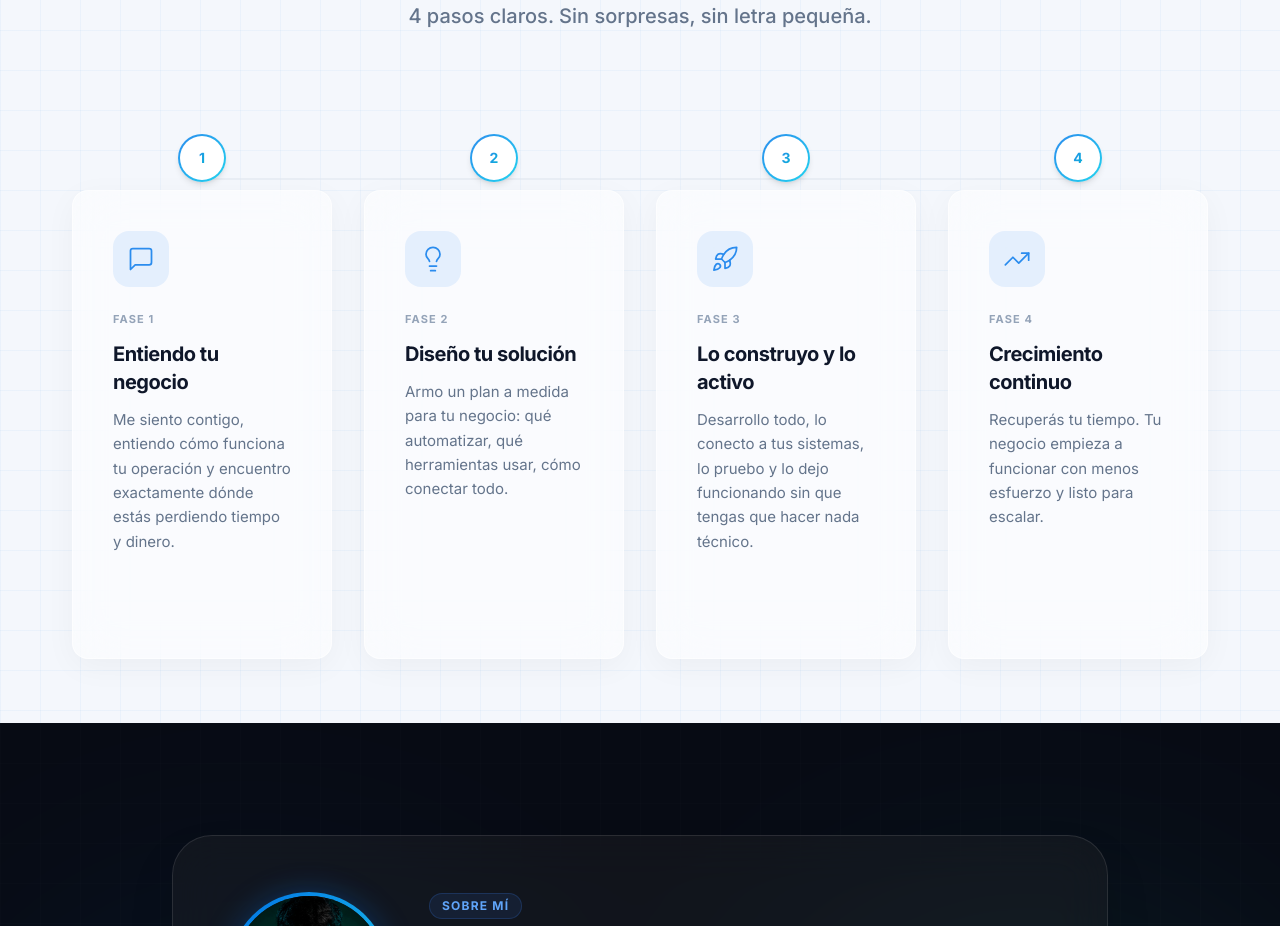
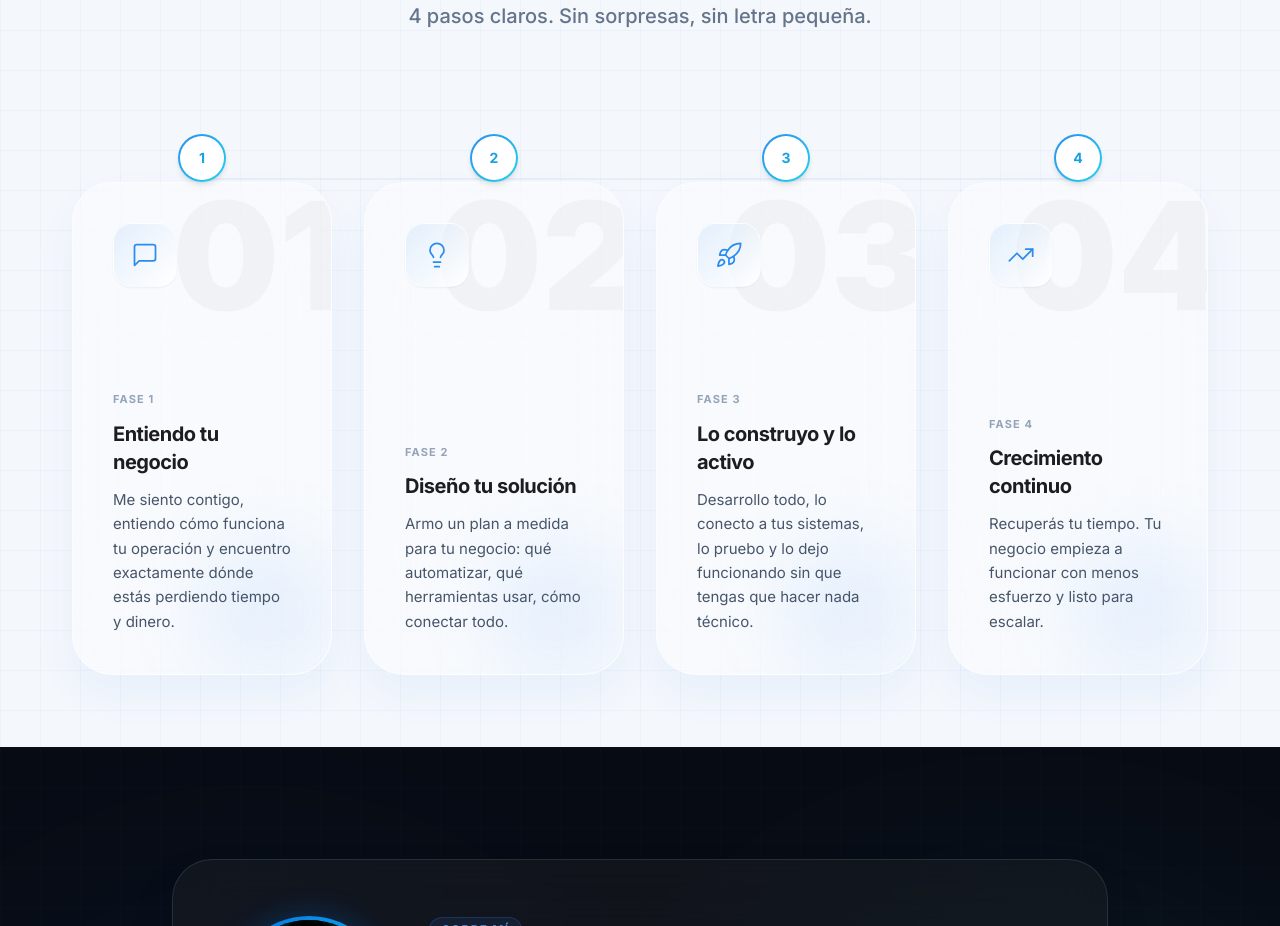
Before and after one commit to Jotica69/web-jonathan, a Next.js app: page / in a window 1280 px wide. Shown: the part 5340-6266 px from the top of the page. Built offline with nearby package versions, Linux system fonts and the light colour scheme.

Commit message:
Redesign roadmap cards to magazine style: rounded-[2.5rem], watermark numbers, glow blobs, gradient icons, flex layout, subtle hover lifts

```diff
--- a/app/page.tsx
+++ b/app/page.tsx
@@ -432,14 +432,14 @@ export default function Home() {
                 <h2 className="text-4xl md:text-5xl lg:text-6xl font-semibold mb-6 text-slate-900 tracking-tighter">Así funciona el proceso</h2>
                 <p className="text-lg md:text-xl text-slate-500 font-medium max-w-2xl mx-auto">4 pasos claros. Sin sorpresas, sin letra pequeña.</p>
             </div>
-            <div className="grid grid-cols-1 md:grid-cols-2 lg:grid-cols-4 gap-6 md:gap-8 reveal-on-scroll relative">
+            <div className="grid grid-cols-1 md:grid-cols-2 lg:grid-cols-4 gap-6 md:gap-8 reveal-on-scroll relative items-stretch">
                 {/* Línea conectora animada (solo desktop) */}
                 <div className="hidden lg:block absolute top-[3.25rem] left-[12%] w-[76%] h-[2px] bg-slate-200/60 rounded-full overflow-hidden">
                     <div className="w-full h-full bg-gradient-to-r from-transparent via-[#2b8cee] to-transparent opacity-60 animate-[shimmer_3s_infinite]"></div>
                 </div>
 
                 {/* Fase 1 */}
-                <div className="relative pt-10 md:pt-0 group" style={{ transitionDelay: '0ms' }}>
+                <div className="relative pt-10 md:pt-0 h-full group" style={{ transitionDelay: '0ms' }}>
                     <div className="relative z-10 mx-auto lg:mx-0 lg:absolute lg:top-8 lg:left-1/2 lg:-translate-x-1/2 lg:-translate-y-1/2 w-fit mb-6 lg:mb-0">
                         <div className="w-12 h-12 rounded-full bg-gradient-to-br from-[#2b8cee] to-cyan-400 p-[2px] shadow-md group-hover:shadow-[0_0_20px_rgba(43,140,238,0.3)] transition-shadow duration-500">
                             <div className="w-full h-full rounded-full bg-white flex items-center justify-center">
@@ -447,18 +447,24 @@ export default function Home() {
                             </div>
                         </div>
                     </div>
-                    <div className="bg-white/50 backdrop-blur-xl rounded-2xl p-8 md:p-10 border border-white/60 shadow-[0_8px_32px_rgba(0,0,0,0.04)] hover:bg-white/70 hover:shadow-[0_20px_40px_rgba(43,140,238,0.1)] hover:-translate-y-3 hover:border-[#2b8cee]/20 transition-all duration-500 ease-out lg:mt-16 text-center lg:text-left h-full">
-                        <div className="w-14 h-14 rounded-2xl bg-[#2b8cee]/10 flex items-center justify-center mb-6 mx-auto lg:mx-0 group-hover:scale-110 group-hover:bg-[#2b8cee]/15 transition-all duration-300">
+                    <div className="relative h-full flex flex-col p-8 md:p-10 bg-white/40 backdrop-blur-3xl rounded-[2.5rem] border border-white/50 shadow-[0_20px_40px_rgba(0,113,227,0.05)] hover:bg-white/50 hover:shadow-[0_20px_40px_rgba(43,140,238,0.1)] hover:-translate-y-2 transition-all duration-500 group/card overflow-hidden lg:mt-14">
+                        <div className="absolute -top-10 -right-4 text-[150px] font-black text-black/[0.03] pointer-events-none group-hover/card:scale-110 transition-transform duration-700">01</div>
+                        <div className="absolute bottom-0 right-0 w-32 h-32 bg-[#2b8cee]/10 rounded-full blur-[40px] group-hover/card:bg-[#2b8cee]/20 transition-all duration-700"></div>
+
+                        <div className="w-16 h-16 rounded-[1.2rem] bg-gradient-to-br from-[#2b8cee]/10 to-white flex items-center justify-center shadow-sm border border-white/60 mb-auto relative z-10">
                             <MessageSquare className="w-7 h-7 text-[#2b8cee]" strokeWidth={1.5} />
                         </div>
-                        <div className="text-[11px] uppercase tracking-widest font-bold text-slate-400 mb-3">Fase 1</div>
-                        <h4 className="font-bold text-slate-900 text-xl mb-3 tracking-tight">Entiendo tu negocio</h4>
-                        <p className="text-slate-500 text-[15px] leading-relaxed">Me siento contigo, entiendo cómo funciona tu operación y encuentro exactamente dónde estás perdiendo tiempo y dinero.</p>
+
+                        <div className="mt-12 relative z-10">
+                            <div className="text-[11px] uppercase tracking-widest font-bold text-slate-400 mb-3">Fase 1</div>
+                            <h4 className="font-bold text-[#1d1d1f] text-xl mb-3 tracking-tight">Entiendo tu negocio</h4>
+                            <p className="text-slate-600 text-[15px] leading-relaxed">Me siento contigo, entiendo cómo funciona tu operación y encuentro exactamente dónde estás perdiendo tiempo y dinero.</p>
+                        </div>
                     </div>
                 </div>
 
                 {/* Fase 2 */}
-                <div className="relative pt-10 md:pt-0 group" style={{ transitionDelay: '150ms' }}>
+                <div className="relative pt-10 md:pt-0 h-full group" style={{ transitionDelay: '150ms' }}>
                     <div className="relative z-10 mx-auto lg:mx-0 lg:absolute lg:top-8 lg:left-1/2 lg:-translate-x-1/2 lg:-translate-y-1/2 w-fit mb-6 lg:mb-0">
                         <div className="w-12 h-12 rounded-full bg-gradient-to-br from-[#2b8cee] to-cyan-400 p-[2px] shadow-md group-hover:shadow-[0_0_20px_rgba(43,140,238,0.3)] transition-shadow duration-500">
                             <div className="w-full h-full rounded-full bg-white flex items-center justify-center">
@@ -466,18 +472,24 @@ export default function Home() {
                             </div>
                         </div>
                     </div>
-                    <div className="bg-white/50 backdrop-blur-xl rounded-2xl p-8 md:p-10 border border-white/60 shadow-[0_8px_32px_rgba(0,0,0,0.04)] hover:bg-white/70 hover:shadow-[0_20px_40px_rgba(43,140,238,0.1)] hover:-translate-y-3 hover:border-[#2b8cee]/20 transition-all duration-500 ease-out lg:mt-16 text-center lg:text-left h-full">
-                        <div className="w-14 h-14 rounded-2xl bg-[#2b8cee]/10 flex items-center justify-center mb-6 mx-auto lg:mx-0 group-hover:scale-110 group-hover:bg-[#2b8cee]/15 transition-all duration-300">
+                    <div className="relative h-full flex flex-col p-8 md:p-10 bg-white/40 backdrop-blur-3xl rounded-[2.5rem] border border-white/50 shadow-[0_20px_40px_rgba(0,113,227,0.05)] hover:bg-white/50 hover:shadow-[0_20px_40px_rgba(43,140,238,0.1)] hover:-translate-y-2 transition-all duration-500 group/card overflow-hidden lg:mt-14">
+                        <div className="absolute -top-10 -right-4 text-[150px] font-black text-black/[0.03] pointer-events-none group-hover/card:scale-110 transition-transform duration-700">02</div>
+                        <div className="absolute bottom-0 right-0 w-32 h-32 bg-[#2b8cee]/10 rounded-full blur-[40px] group-hover/card:bg-[#2b8cee]/20 transition-all duration-700"></div>
+
+                        <div className="w-16 h-16 rounded-[1.2rem] bg-gradient-to-br from-[#2b8cee]/10 to-white flex items-center justify-center shadow-sm border border-white/60 mb-auto relative z-10">
                             <Lightbulb className="w-7 h-7 text-[#2b8cee]" strokeWidth={1.5} />
                         </div>
-                        <div className="text-[11px] uppercase tracking-widest font-bold text-slate-400 mb-3">Fase 2</div>
-                        <h4 className="font-bold text-slate-900 text-xl mb-3 tracking-tight">Diseño tu solución</h4>
-                        <p className="text-slate-500 text-[15px] leading-relaxed">Armo un plan a medida para tu negocio: qué automatizar, qué herramientas usar, cómo conectar todo.</p>
+
+                        <div className="mt-12 relative z-10">
+                            <div className="text-[11px] uppercase tracking-widest font-bold text-slate-400 mb-3">Fase 2</div>
+                            <h4 className="font-bold text-[#1d1d1f] text-xl mb-3 tracking-tight">Diseño tu solución</h4>
+                            <p className="text-slate-600 text-[15px] leading-relaxed">Armo un plan a medida para tu negocio: qué automatizar, qué herramientas usar, cómo conectar todo.</p>
+                        </div>
                     </div>
                 </div>
 
                 {/* Fase 3 */}
-                <div className="relative pt-10 md:pt-0 group" style={{ transitionDelay: '300ms' }}>
+                <div className="relative pt-10 md:pt-0 h-full group" style={{ transitionDelay: '300ms' }}>
                     <div className="relative z-10 mx-auto lg:mx-0 lg:absolute lg:top-8 lg:left-1/2 lg:-translate-x-1/2 lg:-translate-y-1/2 w-fit mb-6 lg:mb-0">
                         <div className="w-12 h-12 rounded-full bg-gradient-to-br from-[#2b8cee] to-cyan-400 p-[2px] shadow-md group-hover:shadow-[0_0_20px_rgba(43,140,238,0.3)] transition-shadow duration-500">
                             <div className="w-full h-full rounded-full bg-white flex items-center justify-center">
@@ -485,18 +497,24 @@ export default function Home() {
                             </div>
                         </div>
                     </div>
-                    <div className="bg-white/50 backdrop-blur-xl rounded-2xl p-8 md:p-10 border border-white/60 shadow-[0_8px_32px_rgba(0,0,0,0.04)] hover:bg-white/70 hover:shadow-[0_20px_40px_rgba(43,140,238,0.1)] hover:-translate-y-3 hover:border-[#2b8cee]/20 transition-all duration-500 ease-out lg:mt-16 text-center lg:text-left h-full">
-                        <div className="w-14 h-14 rounded-2xl bg-[#2b8cee]/10 flex items-center justify-center mb-6 mx-auto lg:mx-0 group-hover:scale-110 group-hover:bg-[#2b8cee]/15 transition-all duration-300">
+                    <div className="relative h-full flex flex-col p-8 md:p-10 bg-white/40 backdrop-blur-3xl rounded-[2.5rem] border border-white/50 shadow-[0_20px_40px_rgba(0,113,227,0.05)] hover:bg-white/50 hover:shadow-[0_20px_40px_rgba(43,140,238,0.1)] hover:-translate-y-2 transition-all duration-500 group/card overflow-hidden lg:mt-14">
+                        <div className="absolute -top-10 -right-4 text-[150px] font-black text-black/[0.03] pointer-events-none group-hover/card:scale-110 transition-transform duration-700">03</div>
+                        <div className="absolute bottom-0 right-0 w-32 h-32 bg-[#2b8cee]/10 rounded-full blur-[40px] group-hover/card:bg-[#2b8cee]/20 transition-all duration-700"></div>
+
+                        <div className="w-16 h-16 rounded-[1.2rem] bg-gradient-to-br from-[#2b8cee]/10 to-white flex items-center justify-center shadow-sm border border-white/60 mb-auto relative z-10">
                             <Rocket className="w-7 h-7 text-[#2b8cee]" strokeWidth={1.5} />
                         </div>
-                        <div className="text-[11px] uppercase tracking-widest font-bold text-slate-400 mb-3">Fase 3</div>
-                        <h4 className="font-bold text-slate-900 text-xl mb-3 tracking-tight">Lo construyo y lo activo</h4>
-                        <p className="text-slate-500 text-[15px] leading-relaxed">Desarrollo todo, lo conecto a tus sistemas, lo pruebo y lo dejo funcionando sin que tengas que hacer nada técnico.</p>
+
+                        <div className="mt-12 relative z-10">
+                            <div className="text-[11px] uppercase tracking-widest font-bold text-slate-400 mb-3">Fase 3</div>
+                            <h4 className="font-bold text-[#1d1d1f] text-xl mb-3 tracking-tight">Lo construyo y lo activo</h4>
+                            <p className="text-slate-600 text-[15px] leading-relaxed">Desarrollo todo, lo conecto a tus sistemas, lo pruebo y lo dejo funcionando sin que tengas que hacer nada técnico.</p>
+                        </div>
                     </div>
                 </div>
 
                 {/* Fase 4 */}
-                <div className="relative pt-10 md:pt-0 group" style={{ transitionDelay: '450ms' }}>
+                <div className="relative pt-10 md:pt-0 h-full group" style={{ transitionDelay: '450ms' }}>
                     <div className="relative z-10 mx-auto lg:mx-0 lg:absolute lg:top-8 lg:left-1/2 lg:-translate-x-1/2 lg:-translate-y-1/2 w-fit mb-6 lg:mb-0">
                         <div className="w-12 h-12 rounded-full bg-gradient-to-br from-[#2b8cee] to-cyan-400 p-[2px] shadow-md group-hover:shadow-[0_0_20px_rgba(43,140,238,0.3)] transition-shadow duration-500">
                             <div className="w-full h-full rounded-full bg-white flex items-center justify-center">
@@ -504,13 +522,19 @@ export default function Home() {
                             </div>
                         </div>
                     </div>
-                    <div className="bg-white/50 backdrop-blur-xl rounded-2xl p-8 md:p-10 border border-white/60 shadow-[0_8px_32px_rgba(0,0,0,0.04)] hover:bg-white/70 hover:shadow-[0_20px_40px_rgba(43,140,238,0.1)] hover:-translate-y-3 hover:border-[#2b8cee]/20 transition-all duration-500 ease-out lg:mt-16 text-center lg:text-left h-full">
-                        <div className="w-14 h-14 rounded-2xl bg-[#2b8cee]/10 flex items-center justify-center mb-6 mx-auto lg:mx-0 group-hover:scale-110 group-hover:bg-[#2b8cee]/15 transition-all duration-300">
+                    <div className="relative h-full flex flex-col p-8 md:p-10 bg-white/40 backdrop-blur-3xl rounded-[2.5rem] border border-white/50 shadow-[0_20px_40px_rgba(0,113,227,0.05)] hover:bg-white/50 hover:shadow-[0_20px_40px_rgba(43,140,238,0.1)] hover:-translate-y-2 transition-all duration-500 group/card overflow-hidden lg:mt-14">
+                        <div className="absolute -top-10 -right-4 text-[150px] font-black text-black/[0.03] pointer-events-none group-hover/card:scale-110 transition-transform duration-700">04</div>
+                        <div className="absolute bottom-0 right-0 w-32 h-32 bg-[#2b8cee]/10 rounded-full blur-[40px] group-hover/card:bg-[#2b8cee]/20 transition-all duration-700"></div>
+
+                        <div className="w-16 h-16 rounded-[1.2rem] bg-gradient-to-br from-[#2b8cee]/10 to-white flex items-center justify-center shadow-sm border border-white/60 mb-auto relative z-10">
                             <TrendingUp className="w-7 h-7 text-[#2b8cee]" strokeWidth={1.5} />
                         </div>
-                        <div className="text-[11px] uppercase tracking-widest font-bold text-slate-400 mb-3">Fase 4</div>
-                        <h4 className="font-bold text-slate-900 text-xl mb-3 tracking-tight">Crecimiento continuo</h4>
-                        <p className="text-slate-500 text-[15px] leading-relaxed">Recuperás tu tiempo. Tu negocio empieza a funcionar con menos esfuerzo y listo para escalar.</p>
+
+                        <div className="mt-12 relative z-10">
+                            <div className="text-[11px] uppercase tracking-widest font-bold text-slate-400 mb-3">Fase 4</div>
+                            <h4 className="font-bold text-[#1d1d1f] text-xl mb-3 tracking-tight">Crecimiento continuo</h4>
+                            <p className="text-slate-600 text-[15px] leading-relaxed">Recuperás tu tiempo. Tu negocio empieza a funcionar con menos esfuerzo y listo para escalar.</p>
+                        </div>
                     </div>
                 </div>
             </div>
```
